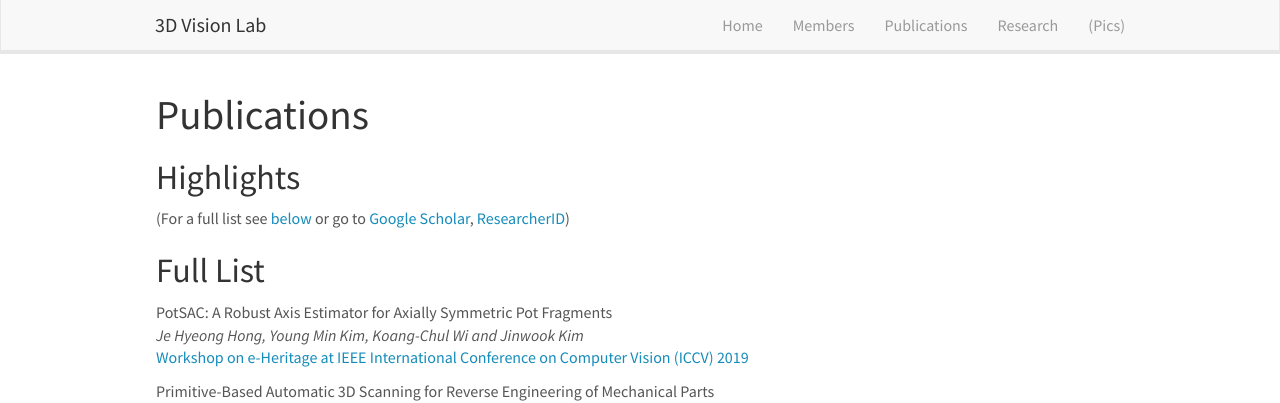
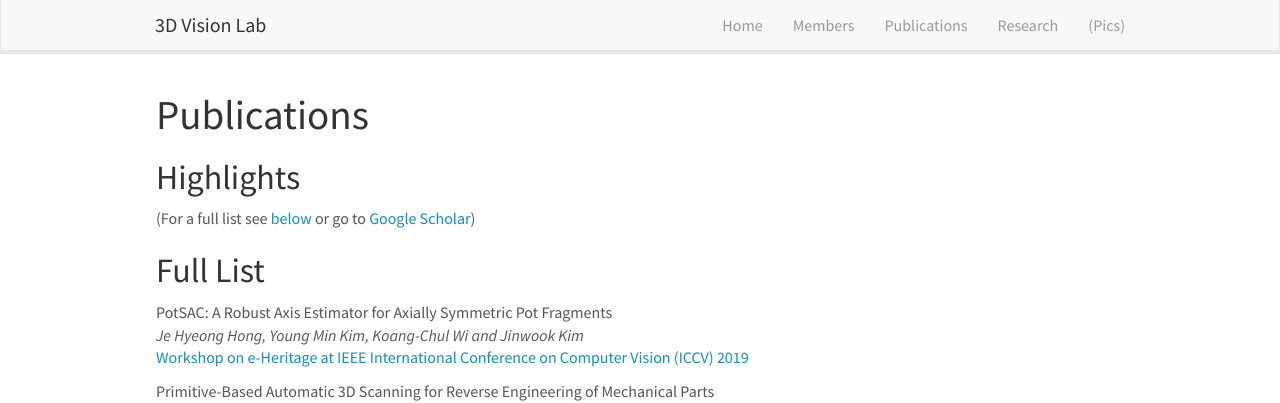
Before and after one commit to 3dvision-snu/3dvision-snu.github.io, a Jekyll site: the page built from _pages/publications.md, in a window 1280 px wide and 1189 px high. Shown: the top 403 px of the window. Built offline with Jekyll 4.4.1, drawn with Linux system fonts in a browser that asks for light colours; nearby versions of some CDN libraries.

Commit message:
remove research id

```diff
--- a/_pages/publications.md
+++ b/_pages/publications.md
@@ -12,7 +12,7 @@
 ## Highlights
 
 
-(For a full list see [below](#full-list) or go to [Google Scholar](https://scholar.google.com/citations?user=TjYQs-AAAAAJ&hl=en), [ResearcherID](https://www.researcherid.com/rid/D-7763-2012))
+(For a full list see [below](#full-list) or go to [Google Scholar](https://scholar.google.com/citations?user=TjYQs-AAAAAJ&hl=en))
 
 {% assign number_printed = 0 %}
 {% for publi in site.data.publist %}
```
